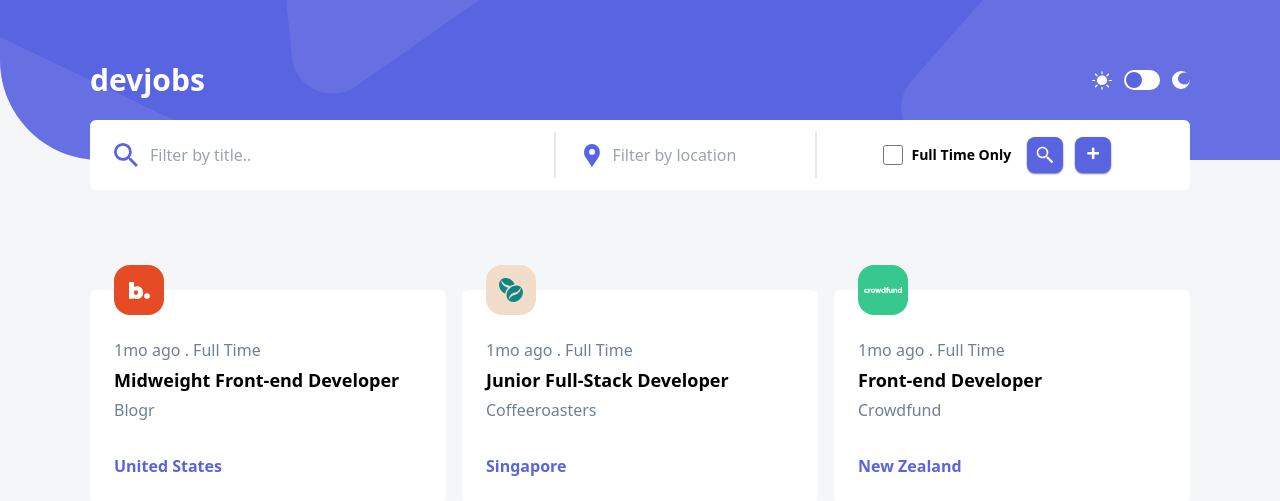
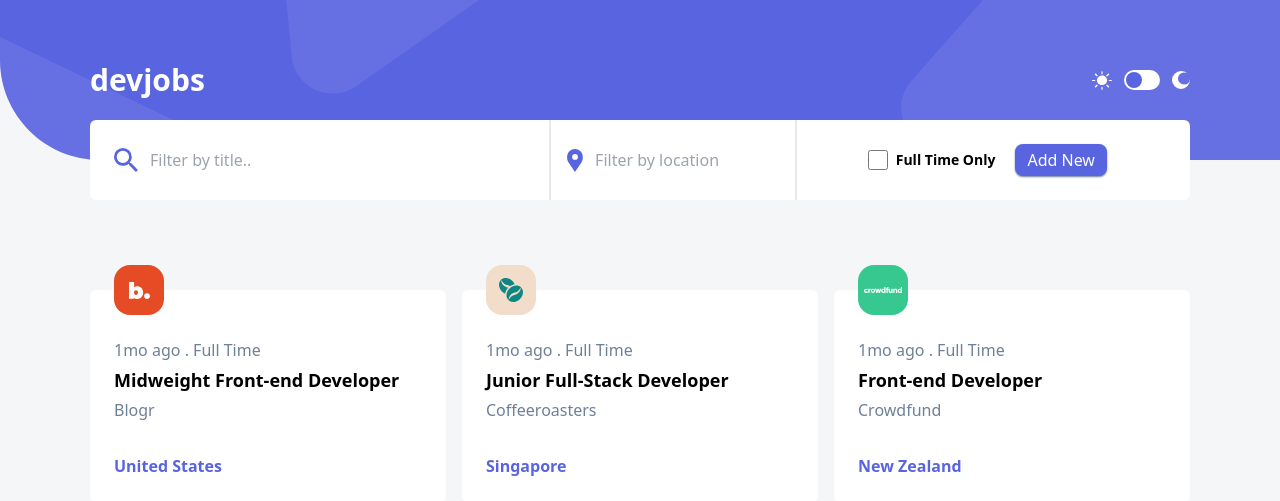
Before and after one commit to Fatma-M/dev-jobs-app, a Flask app: page / in a window 1280 px wide. Shown: the top 501 px of the page. Run offline with Flask 3, Linux system fonts and the light colour scheme.

Commit message:
removed search btn

```diff
--- a/static/css/output.css
+++ b/static/css/output.css
@@ -1451,6 +1451,10 @@ input:-webkit-autofill:active {
     gap: 2rem;
   }
 
+  .sm\:gap-7 {
+    gap: 1.75rem;
+  }
+
   .sm\:bg-header-pattern {
     background-image: url('/static/images/desktop/bg-pattern-header.svg');
   }
@@ -1507,6 +1511,10 @@ input:-webkit-autofill:active {
     height: 100%;
   }
 
+  .md\:h-\[80px\] {
+    height: 80px;
+  }
+
   .md\:w-full {
     width: 100%;
   }
@@ -1537,6 +1545,10 @@ input:-webkit-autofill:active {
 
   .md\:justify-between {
     justify-content: space-between;
+  }
+
+  .md\:gap-1 {
+    gap: 0.25rem;
   }
 
   .md\:rounded-none {
--- a/static/js/script.js
+++ b/static/js/script.js
@@ -5,7 +5,6 @@ const darkModeInput = document.getElementById("darkModeInput");
 const filterByTitleInput = document.getElementById("filter-by-title");
 const filterByLocationInput = document.getElementById("filter-by-location");
 const filterByFulltimeInput = document.getElementById("filter-by-fulltime");
-const searchBtn = document.getElementById("search-job-btn");
 
 // GLOBAL VARIABLES
 let data;
@@ -133,8 +132,8 @@ function loadMore() {
 // FUNCTION CALLS AND EVENT LISTENERS
 if (jobsContainer != null) {
   updateUI();
+
   loadMoreBtn.addEventListener("click", loadMore);
-  searchBtn.addEventListener("click", searchJobs);
 
   [filterByTitleInput, filterByLocationInput, filterByFulltimeInput].forEach(
     (input) => {
--- a/templates/index.html
+++ b/templates/index.html
@@ -1,7 +1,8 @@
 {% extends "layout.html" %} {% block body %}
 <!-- HEADER SEARCH DIV -->
 <div
-  class="filter container mx-auto bg-white dark:bg-darkThemeBG flex flex-col md:flex-row items-center md:justify-between justify-center gap-3 absolute top-[120px] rounded-md md:px-6 md:h-[70px] py-3 sm:px-12 px-3">
+  class="filter container mx-auto bg-white dark:bg-darkThemeBG flex flex-col md:flex-row items-center md:justify-between justify-center gap-3 absolute top-[120px] rounded-md md:px-6 md:h-[80px] sm:px-12 px-3">
+  <div class="flex items-center justify-between h-full flex-[2]">
     <!-- filter by title... -->
     <div
       class="searchInput flex items-center h-full md:border-r-2 border-lightGray dark:border-darkGray md:pr-3 md:flex-[4] flex-1">
@@ -30,9 +31,11 @@
         id="filter-by-location"
         class="outline-none w-[70%] dark:text-white bg-inherit" />
     </div>
+  </div>
   <!-- filter by full time and actions -->
   <div
-    class="location flex items-center justify-center h-full md:flex-[3] flex-1 px-2">
+    class="location flex items-center justify-center h-full flex-1 px-2 gap-4 sm:gap-7 md:gap-1">
+    <div class="flex items-center justify-between">
       <input
         type="checkbox"
         name="filter-by-fulltime"
@@ -41,22 +44,15 @@
       <span class="md:mr-4 mr-2 font-bold text-sm dark:text-lightGray"
         >Full Time Only</span
       >
+    </div>
+    <!-- Add button -->
     <div
-      class="flex items-center justify-center bg-darkBlue text-2xl font-bold w-9 h-9 rounded-lg mr-3 shadow-sm shadow-darkGray">
-      <button id="search-job-btn" class="cursor-pointer text-center">
-        <img
-          src="/static/images/desktop/icon-search-white.svg"
-          alt=""
-          class="w-[20px]" />
-      </button>
-    </div>
-    <div
-      class="flex items-center justify-center bg-darkBlue text-white text-2xl font-bold w-9 h-9 rounded-lg shadow-sm shadow-darkGray">
+      class="flex items-center justify-center bg-darkBlue text-white px-3 py-1 rounded-lg shadow-sm shadow-darkGray">
       <a
         id="add-job-btn"
         class="cursor-pointer w-full h-full text-center"
         href="/add-job"
-        >+</a
+        >Add New</a
       >
     </div>
   </div>
```
Lines whose indentation alone changed are shown as unchanged.
